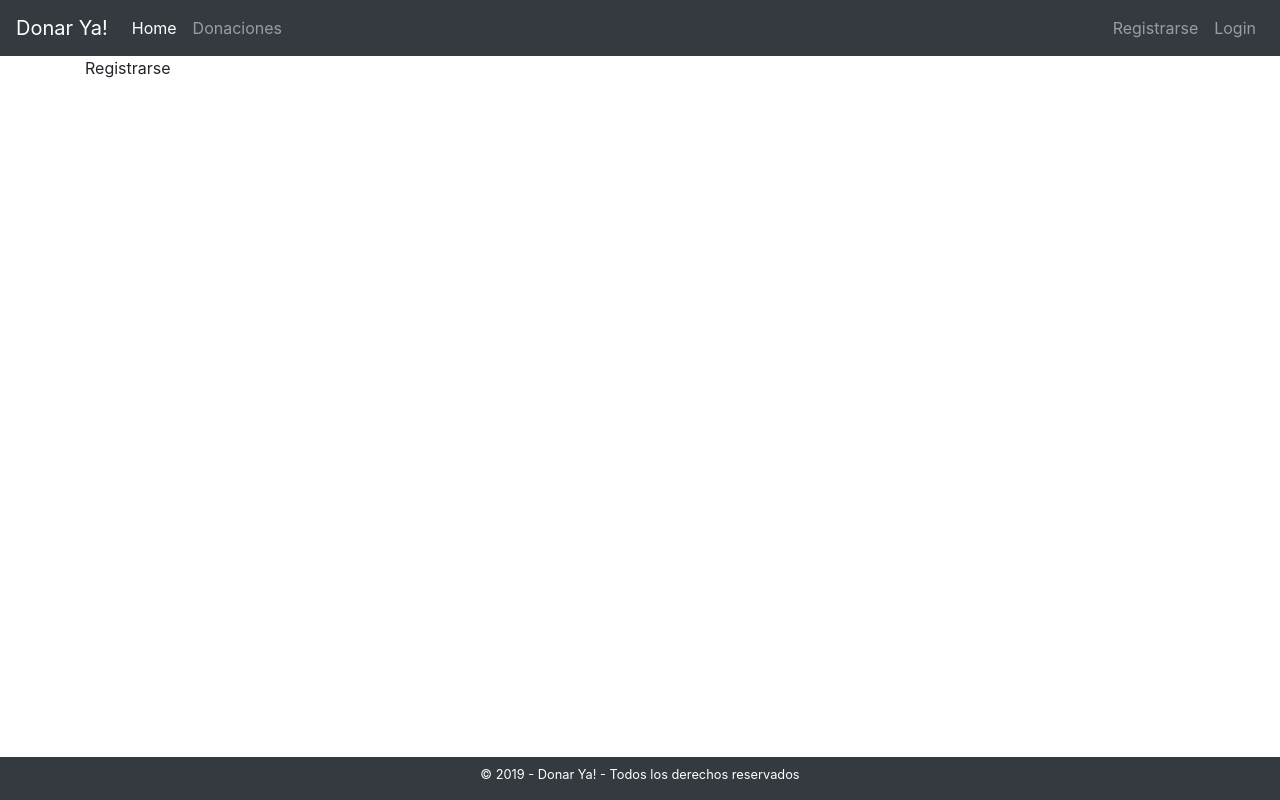
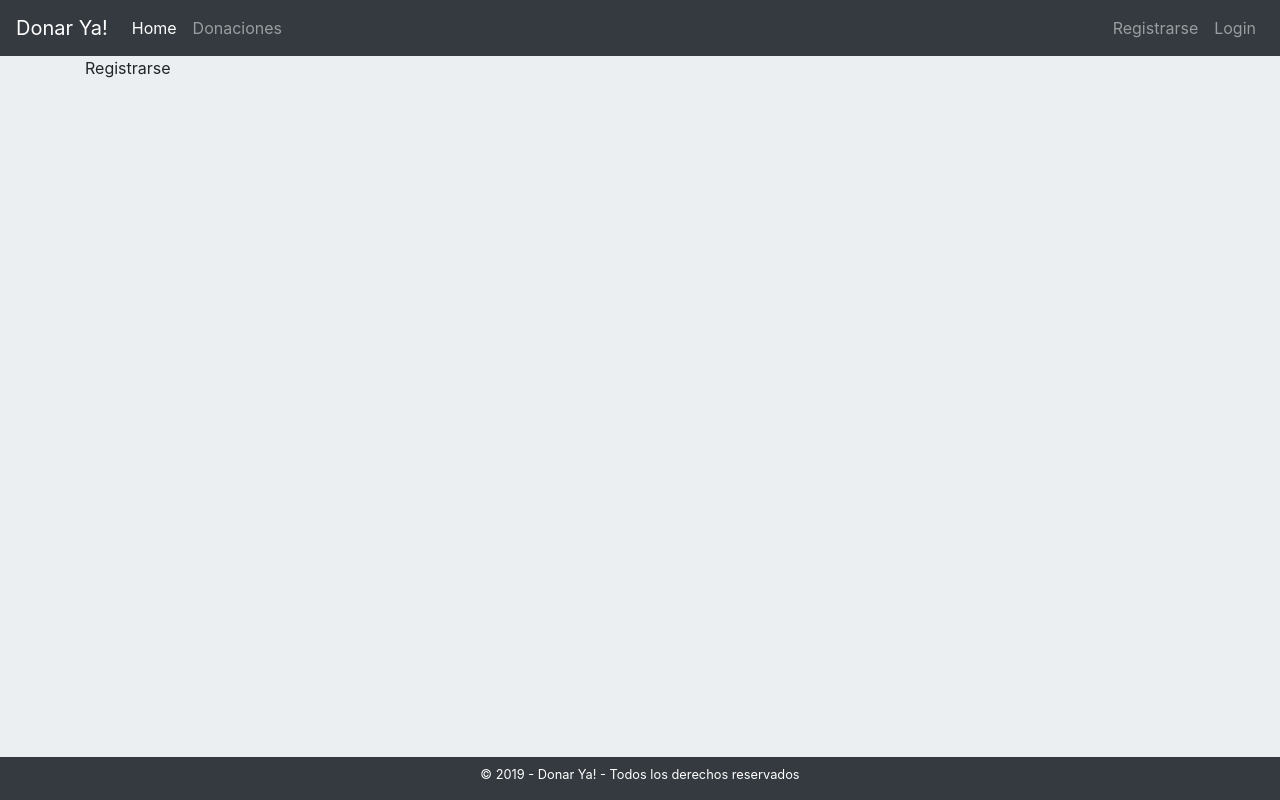
Before and after one commit to omelendrez/donarya, a React (Create React App) app: page /registrarse in a window 1280 px wide. Built offline with nearby package versions, Linux system fonts and the light colour scheme.

Commit message:
Refactor routing

```diff
--- a/src/App.js
+++ b/src/App.js
@@ -1,12 +1,25 @@
 import React from 'react'
+import { Route, Switch } from "react-router-dom";
 import Header from './components/Header'
 import Footer from './components/Footer'
+import Home from './components/Home'
+import Donaciones from './components/Donaciones'
+import NotFound from './components/NotFound'
+import Login from './components/Login'
+import Register from './components/Register'
 import './app.scss'
 
 const App = () => {
   return (
     <div className="App">
       <Header />
+      <Switch>
+        <Route path="/" exact component={Home} />
+        <Route path="/donaciones/" component={Donaciones} />
+        <Route path="/login/" component={Login} />
+        <Route path="/registrarse/" component={Register} />
+        <Route component={NotFound} />
+      </Switch>
       <Footer />
     </div>
   )
--- a/src/app.scss
+++ b/src/app.scss
@@ -1,5 +1,5 @@
 body {
-  background-color: #eceff1;
+  background-color: #eceff1 !important;
 }
 .navbar,
 .fixed-bottom {
--- a/src/components/Header.jsx
+++ b/src/components/Header.jsx
@@ -1,14 +1,8 @@
 import React from "react"
-import { BrowserRouter as Router, Route, Link, Switch } from "react-router-dom";
-import Home from './Home'
-import Donaciones from './Donaciones'
-import NotFound from './NotFound'
-import Login from './Login'
-import Register from './Register'
+import { Link } from "react-router-dom";
 
 const Header = () => {
   return (
-    <Router>
       <nav className="navbar navbar-expand-sm navbar-dark bg-dark">
 
         <Link className="navbar-brand" to="/">Donar Ya!</Link>
@@ -38,14 +32,6 @@ const Header = () => {
           </ul>
         </div>
       </nav>
-      <Switch>
-        <Route path="/" exact component={Home} />
-        <Route path="/donaciones/" component={Donaciones} />
-        <Route path="/login/" component={Login} />
-        <Route path="/registrarse/" component={Register} />
-        <Route component={NotFound} />
-      </Switch>
-    </Router>
   )
 }
 
--- a/src/index.js
+++ b/src/index.js
@@ -1,15 +1,21 @@
 /*eslint no-unused-vars: 0*/
-import React from 'react';
-import ReactDOM from 'react-dom';
-import App from './App';
-import * as serviceWorker from './serviceWorker';
-import 'bootstrap/dist/css/bootstrap.min.css';
-import $ from 'jquery';
-import Popper from 'popper.js';
-import 'bootstrap/dist/js/bootstrap.bundle.min';
+import React from 'react'
+import { render } from 'react-dom'
+import { BrowserRouter } from 'react-router-dom'
+import App from './App'
+import * as serviceWorker from './serviceWorker'
+import 'bootstrap/dist/css/bootstrap.min.css'
+import $ from 'jquery'
+import Popper from 'popper.js'
+import 'bootstrap/dist/js/bootstrap.bundle.min'
 import '@fortawesome/fontawesome-free/css/all.css'
 
-ReactDOM.render(<App />, document.getElementById('root'));
+render(
+  <BrowserRouter>
+    <App />
+  </BrowserRouter>,
+  document.getElementById('root')
+)
 
 // If you want your app to work offline and load faster, you can change
 // unregister() to register() below. Note this comes with some pitfalls.
```
